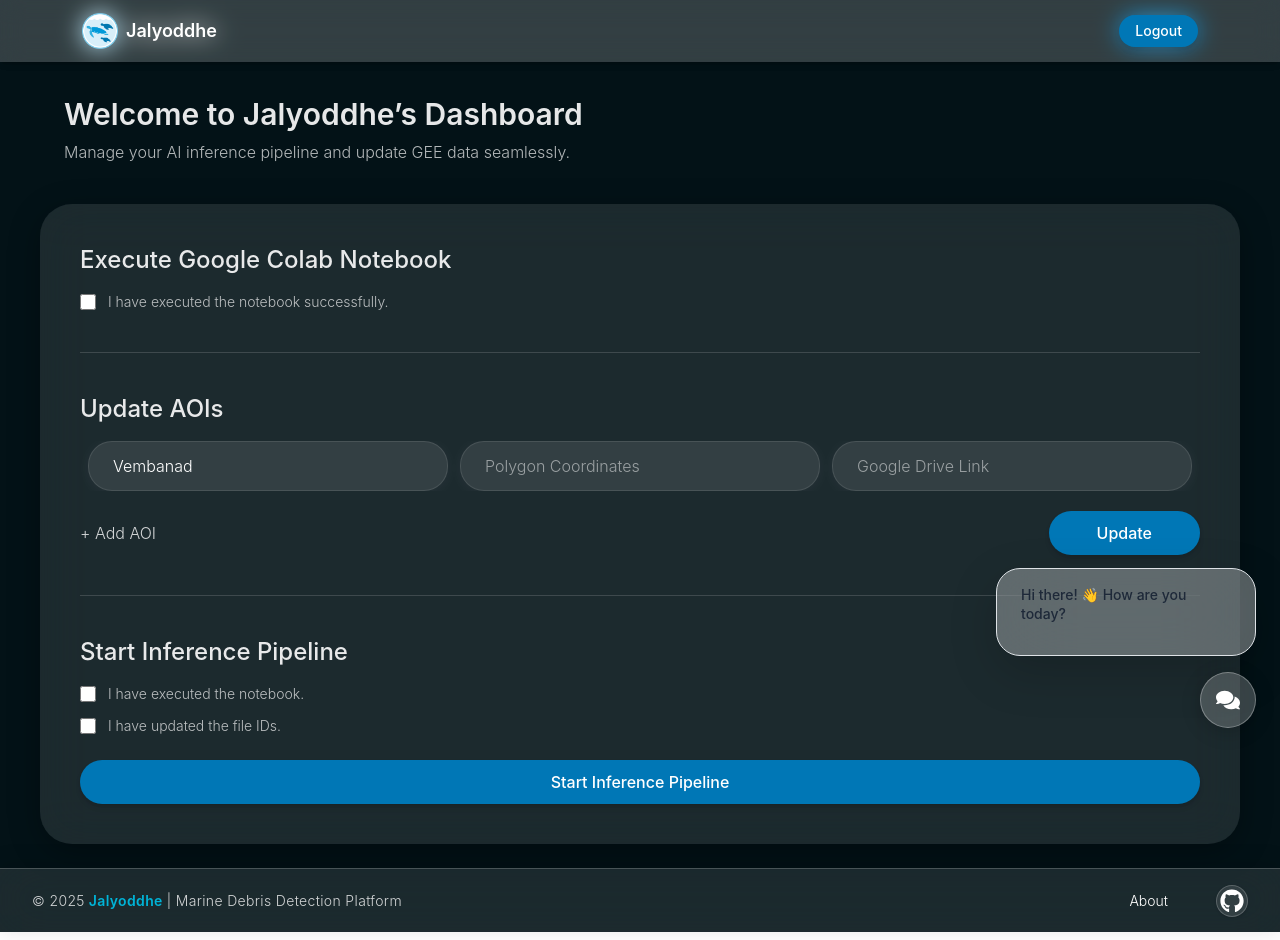
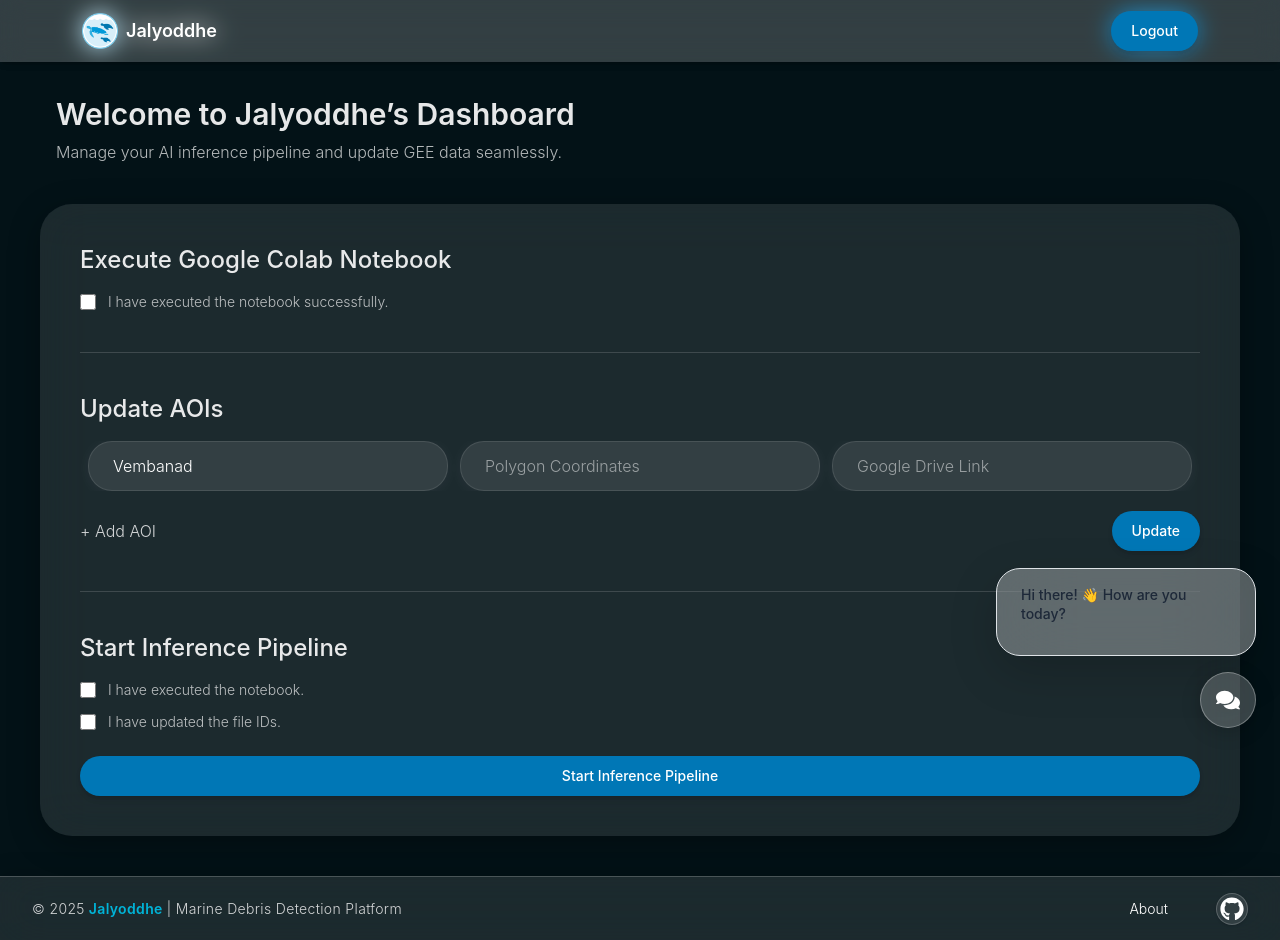
Before and after one commit to Mayuresh-22/jalyoddhe, a React (Vite) app in the folder frontend/jalyoddhe/: page /admin/dashboard in a window 1280 px wide. Built offline with nearby package versions, Linux system fonts and the light colour scheme.

Commit message:
Add reusable primary and secondary button component

```diff
--- a/frontend/jalyoddhe/src/components/DebrisCards.jsx
+++ b/frontend/jalyoddhe/src/components/DebrisCards.jsx
@@ -1,6 +1,8 @@
 import React, { useState } from "react";
 import { Container, Card, Row, Col } from "react-bootstrap";
 import pin from "../assets/pin.png";
+import PrimaryButton from "../components/PrimaryButton";
+import SecondaryButton from "../components/SecondaryButton";
 
 // Available filter labels and their colors (reuse from FiltersOverlay)
 const labelColors = {
@@ -222,14 +224,11 @@ const DebrisCards = () => {
           </Card>
 
           {/* Buttons */}
-          <div className="flex flex-wrap gap-4 mt-6 justify-center">
-            <button className="flex items-center gap-2 px-5 py-2.5 !rounded-3xl bg-[#0077b6] hover:bg-[#0096c7] text-white text-sm font-medium shadow-md transition-all duration-300 hover:shadow-lg hover:scale-[1.03]">
-              View on Map
-            </button>
-            <button className="flex items-center gap-2 px-5 py-2.5 !rounded-3xl bg-white/10 hover:bg-white/30 text-[#ffffff] border border-white/20 text-sm font-medium transition-all duration-300 hover:shadow-md hover:scale-[1.03]">
-              Generate Report
-            </button>
-          </div>
+<div className="flex flex-wrap gap-4 mt-6 justify-center">
+  <PrimaryButton text="View on Map" wide onClick={() => alert("Opening map...")} />
+  <SecondaryButton text="Generate Report" onClick={() => alert("Generating Report...")} />
+</div>
+
         </Col>
 
       </Row>
--- a/frontend/jalyoddhe/src/components/FiltersOverlay.jsx
+++ b/frontend/jalyoddhe/src/components/FiltersOverlay.jsx
@@ -62,7 +62,7 @@ const FiltersOverlay = () => {
                   setShowFilters(!showFilters);
                   setShowPlaces(false);
                 }}
-                className="w-full bg-[#0077b6] hover:bg-[#00b4d8] text-white font-semibold py-2 px-4 rounded-2xl shadow-md transition-all duration-200 ease-in-out"
+                className="w-full bg-[#0077b6] hover:bg-[#005c8a] text-white font-semibold py-2 px-4 rounded-2xl shadow-md transition-all duration-200 ease-in-out"
                 style={{ borderRadius: "9999px" }}
               >
                 {selectedFilters.length > 0
--- a/frontend/jalyoddhe/src/components/Footer.jsx
+++ b/frontend/jalyoddhe/src/components/Footer.jsx
@@ -4,7 +4,7 @@ import { Link } from "react-router-dom";
 
 const Footer = () => {
   return (
-    <footer className="w-full h-[8vh] bg-white/10 backdrop-blur-xl border-t border-white/20 shadow-[0_-4px_20px_rgba(0,0,0,0.15)] flex items-center justify-center mt-2">
+    <footer className="w-full h-[8vh] bg-white/10 backdrop-blur-xl border-t border-white/20 shadow-[0_-4px_20px_rgba(0,0,0,0.15)] flex items-center justify-center mt-4">
       <div className="w-full max-w-7xl flex flex-col md:flex-row items-center justify-between px-8 text-center md:text-left gap-4">
 
         {/* Left Side - Project Name */}
--- a/frontend/jalyoddhe/src/components/Navbar.jsx
+++ b/frontend/jalyoddhe/src/components/Navbar.jsx
@@ -2,6 +2,7 @@ import React from "react";
 import { Navbar, Nav, Container } from "react-bootstrap";
 import { useNavigate } from "react-router-dom";
 import logo from "../assets/logo.png";
+import PrimaryButton from "../components/PrimaryButton"; // ✅ import reusable button
 
 const NavbarComponent = ({ isLoginPage, isDashboardPage }) => {
   const navigate = useNavigate();
@@ -49,19 +50,16 @@ const NavbarComponent = ({ isLoginPage, isDashboardPage }) => {
           <Nav className="!ms-auto !flex !items-center !space-x-5">
             {isDashboardPage ? (
               // Admin Dashboard Navbar
-              <button
+              <PrimaryButton
+                text="Logout"
                 onClick={() => navigate("/admin/login")}
-                className="!px-4 !py-1.5 !rounded-3xl !bg-[#0077b6] hover:!bg-[#00b4d8] !text-white !text-sm !font-medium !shadow-md !transition-all !duration-300"
-              >
-                Logout
-              </button>
+              />
             ) : isLoginPage ? (
-              <button
+              // Login Page Navbar
+              <PrimaryButton
+                text="Home"
                 onClick={() => navigate("/")}
-                className="!px-4 !py-1.5 !rounded-3xl !bg-[#0077b6] hover:!bg-[#00b4d8] !text-white !text-sm !font-medium !shadow-md !transition-all !duration-300"
-              >
-                Home
-              </button>
+              />
             ) : (
               // Home Page Navbar
               <>
@@ -79,12 +77,10 @@ const NavbarComponent = ({ isLoginPage, isDashboardPage }) => {
                   Debris List
                 </Nav.Link>
 
-                <button
+                <PrimaryButton
+                  text="Login"
                   onClick={() => navigate("/admin/login")}
-                  className="!px-4 !py-1.5 !rounded-3xl !bg-[#0077b6] hover:!bg-[#00b4d8] !text-white !text-sm !font-medium !shadow-md !transition-all !duration-300"
-                >
-                  Login
-                </button>
+                />
               </>
             )}
           </Nav>
--- /dev/null
+++ b/frontend/jalyoddhe/src/components/PrimaryButton.jsx
@@ -0,0 +1,37 @@
+import React from "react";
+
+const PrimaryButton = ({
+  text = "Click Me",
+  onClick,
+  disabled = false,
+  wide = false, // fixed width (e.g., for DebrisCards)
+  fullWidth = false, // full container width (e.g., for forms)
+  className = "",
+}) => {
+  return (
+    <button
+      onClick={onClick}
+      disabled={disabled}
+      className={`${
+        fullWidth
+          ? "!w-full"
+          : wide
+          ? "!min-w-[180px]"
+          : "" // default auto width
+      }
+      !px-5 !py-2.5 !rounded-3xl
+      !text-white !text-sm !font-medium !shadow-md
+      !transition-all !duration-300
+      ${
+        disabled
+          ? "!bg-gray-600 !cursor-not-allowed"
+          : "!bg-[#0077b6] hover:!bg-[#005c8a] hover:!shadow-lg hover:!scale-[1.03]"
+      }
+      ${className}`}
+    >
+      {disabled ? "Processing..." : text}
+    </button>
+  );
+};
+
+export default PrimaryButton;
--- /dev/null
+++ b/frontend/jalyoddhe/src/components/SecondaryButton.jsx
@@ -0,0 +1,26 @@
+import React from "react";
+
+const SecondaryButton = ({
+  text = "Click Me",
+  onClick,
+  disabled = false,
+  className = "",
+}) => {
+  return (
+    <button
+      onClick={onClick}
+      disabled={disabled}
+      className={`!min-w-[180px] !px-5 !py-2.5 !rounded-3xl
+        !bg-transparent !border !border-white/30 !text-white
+        !text-sm !font-medium !transition-all !duration-300
+        hover:!bg-white/20 hover:!shadow-md hover:!scale-[1.03]
+        ${disabled ? "!opacity-60 !cursor-not-allowed" : ""}
+        ${className}
+      `}
+    >
+      {text}
+    </button>
+  );
+};
+
+export default SecondaryButton;
--- a/frontend/jalyoddhe/src/pages/AdminDashboard.jsx
+++ b/frontend/jalyoddhe/src/pages/AdminDashboard.jsx
@@ -1,5 +1,6 @@
 import React, { useState } from "react";
 import NavbarComponent from "../components/Navbar";
+import PrimaryButton from "../components/PrimaryButton"; // ✅ reusable button
 
 const AdminDashboard = () => {
   const [aoiList, setAoiList] = useState([
@@ -43,7 +44,7 @@ const AdminDashboard = () => {
       {/* Main Dashboard Layout */}
       <div className="!px-10 !pt-24 !pb-4 !space-y-12">
         {/* Header */}
-        <section className="!mb-10 px-4">
+        <section className="!mb-10 !px-4">
           <h1 className="!text-3xl !font-semibold !text-white/90 !mb-2">
             Welcome to Jalyoddhe’s Dashboard
           </h1>
@@ -72,7 +73,6 @@ const AdminDashboard = () => {
             </div>
           </div>
 
-          {/* Divider */}
           <hr className="!border-t !border-white/60" />
 
           {/* Update AOIs */}
@@ -82,7 +82,6 @@ const AdminDashboard = () => {
             </h2>
 
             <form onSubmit={handleUpdate} className="!space-y-5">
-              {/* Scrollable AOI list */}
               <div className="!space-y-4 !max-h-[250px] !overflow-y-auto !px-2 custom-scrollbar">
                 {aoiList.map((aoi, index) => (
                   <div key={index}>
@@ -94,7 +93,7 @@ const AdminDashboard = () => {
                         onChange={(e) =>
                           handleAOIChange(index, "name", e.target.value)
                         }
-                        className="!flex-1 !bg-white/10 !rounded-3xl !py-3 !px-6 !border !border-white/10 !shadow-[0_2px_15px_rgba(255,255,255,0.05)] !transition-all !hover:bg-white/20"
+                        className="!flex-1 !bg-white/10 !rounded-3xl !py-3 !px-6 !border !border-white/10 !shadow-[0_2px_15px_rgba(255,255,255,0.05)] !transition-all hover:!bg-white/20"
                       />
                       <input
                         type="text"
@@ -119,7 +118,6 @@ const AdminDashboard = () => {
                 ))}
               </div>
 
-              {/* Buttons */}
               <div className="!flex !justify-between !items-center">
                 <button
                   type="button"
@@ -129,18 +127,12 @@ const AdminDashboard = () => {
                   + Add AOI
                 </button>
 
-                {/* Update Button - Matches “View on Map” */}
-                <button
-                  type="submit"
-                  className="flex items-center justify-center gap-2 px-5 py-2.5 !rounded-3xl bg-[#0077b6] hover:bg-[#005c8a] text-white text-sm font-medium shadow-md transition-all duration-300 hover:shadow-lg hover:scale-[1.03]"
-                >
-                  Update
-                </button>
+                {/* ✅ Reusable Button */}
+                <PrimaryButton type="submit" text="Update" />
               </div>
             </form>
           </div>
 
-          {/* Divider */}
           <hr className="!border-t !border-white/60" />
 
           {/* Start Inference */}
@@ -175,18 +167,13 @@ const AdminDashboard = () => {
               </div>
             </div>
 
-            {/* Start Inference Button - Matches “View on Map” */}
-            <button
+            {/* ✅ Reusable Button */}
+            <PrimaryButton
+              text="Start Inference Pipeline"
               onClick={handleStartInference}
               disabled={isProcessing}
-              className={`flex w-full items-center justify-center gap-2 px-5 py-2.5 !rounded-3xl text-white text-sm font-medium shadow-md transition-all duration-300 ${
-                isProcessing
-                  ? "!bg-gray-600 !cursor-not-allowed"
-                  : "bg-[#0077b6] hover:bg-[#005c8a] hover:shadow-lg hover:scale-[1.01]"
-              }`}
-            >
-              {isProcessing ? "Processing..." : "Start Inference Pipeline"}
-            </button>
+              fullWidth
+            />
           </div>
         </section>
       </div>
```
Also changed, not shown: frontend/jalyoddhe/src/pages/AdminLogin.jsx (+24 -16 lines).
